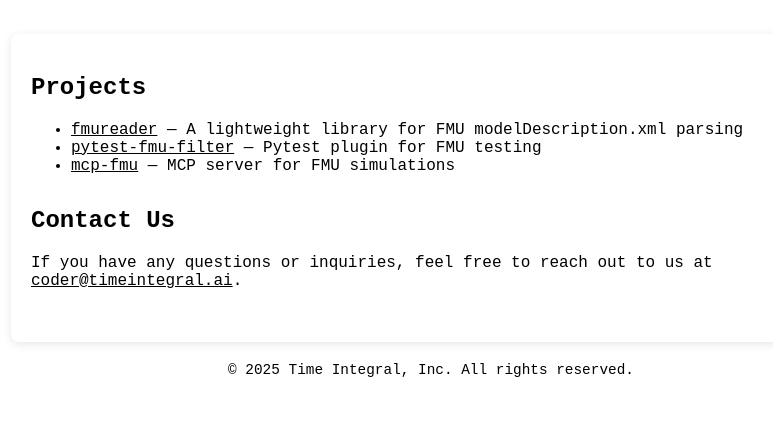
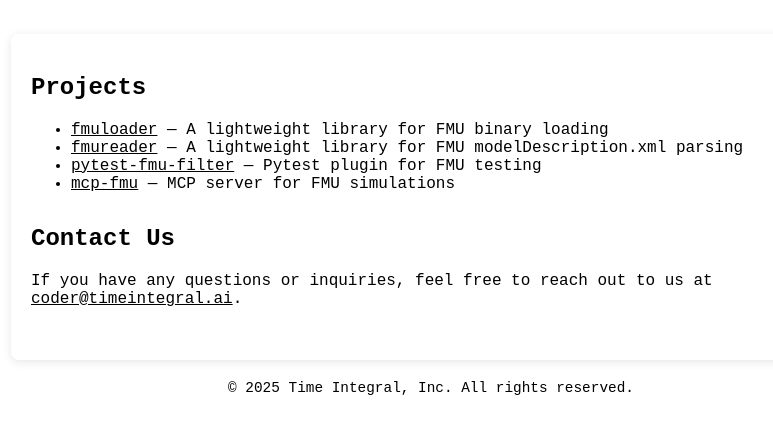
Before and after one commit to time-integral/time-integral.github.io, a plain HTML site: page index.html in a window 1280 px wide. Shown: the part 313-746 px from the top of the page, without its empty margins (209-982 px from the left). Drawn offline with Linux system fonts and the light colour scheme.

Commit message:
add fmuloader

```diff
--- a/index.html
+++ b/index.html
@@ -17,6 +17,7 @@
         <section>
             <h2>Projects</h2>
             <ul>
+                <li><a href="https://pypi.org/project/fmuloader/">fmuloader</a> — A lightweight library for FMU binary loading</li>
                 <li><a href="https://pypi.org/project/fmureader/">fmureader</a> — A lightweight library for FMU modelDescription.xml parsing</li>
                 <li><a href="https://pypi.org/project/pytest-fmu-filter/">pytest-fmu-filter</a> — Pytest plugin for FMU testing</li>
                 <li><a href="https://pypi.org/project/mcp-fmu/">mcp-fmu</a> — MCP server for FMU simulations</li>
```
